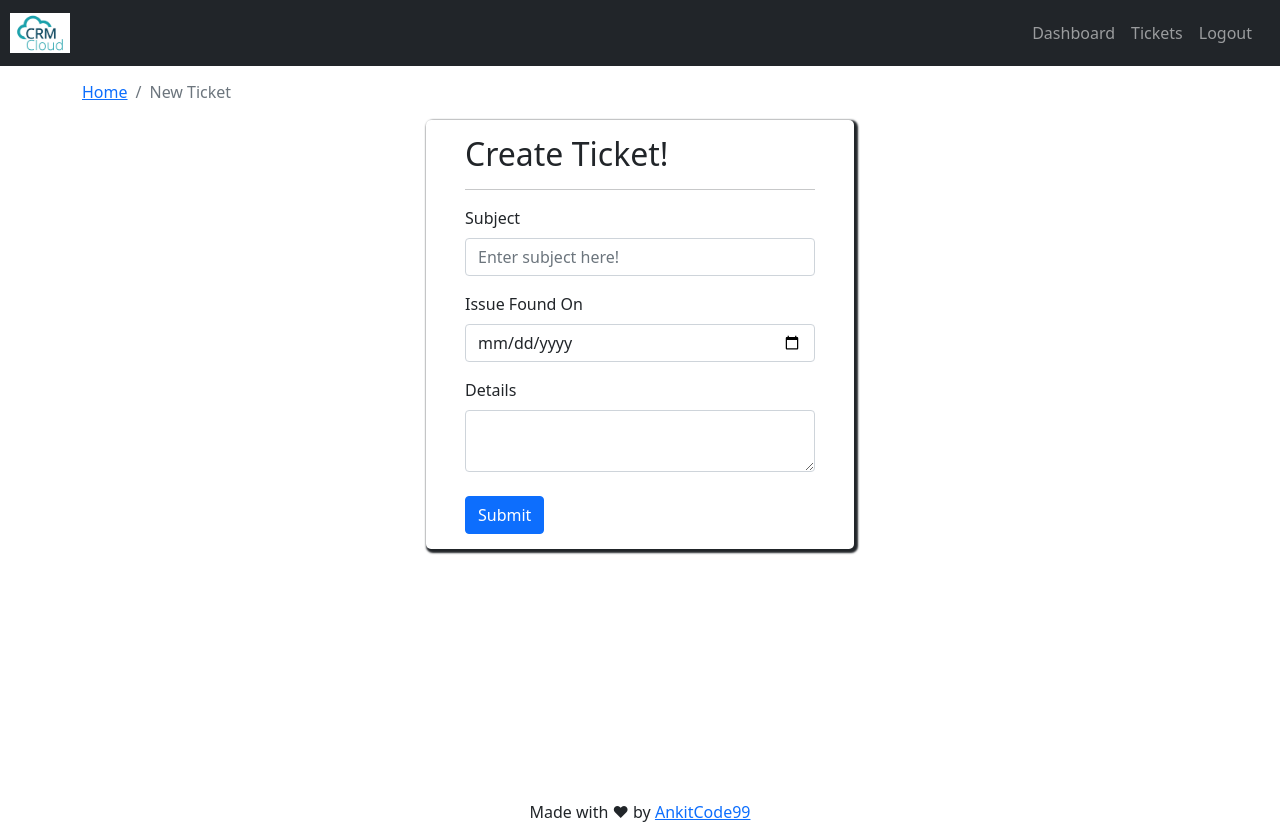
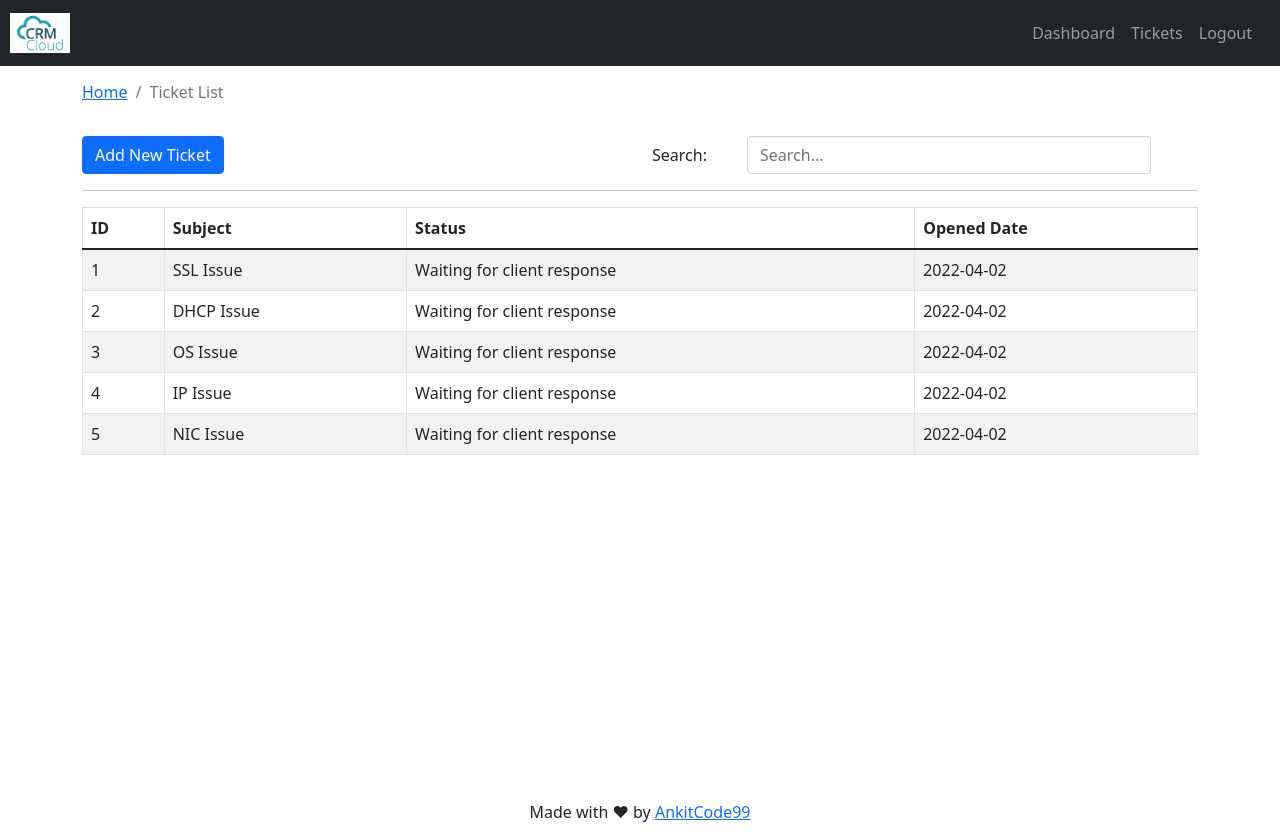
Before and after one commit to Ankitcode99/CRM-Frontend, a React (Create React App) app: page / in a window 1280 px wide. Built offline with nearby package versions, Linux system fonts and the light colour scheme.

Commit message:
Added Search Bar and ticket listing table

```diff
--- a/src/App.js
+++ b/src/App.js
@@ -3,6 +3,7 @@
 import { Dashboard } from './pages/dashboard/Dashboard.page';
 import { Entry } from './pages/entry/Entry.page';
 import { AddTicket } from './pages/new-ticket/AddTicket.page';
+import { TicketList } from './pages/ticket-list/TicketList.page';
 
 function App() {
   return (
@@ -11,7 +12,8 @@
       <DefaultLayout>
         {/* now we can send the main content to be displayed in default layout */}
         {/* <Dashboard/> */}
-        <AddTicket />
+        {/* <AddTicket /> */}
+        <TicketList />
       </DefaultLayout>
     </div>
   );
--- a/src/assets/dummy/dummy-tickets.json
+++ b/src/assets/dummy/dummy-tickets.json
@@ -7,25 +7,25 @@
     },
     {
         "Id":2,
-        "Subject":"SSL Issue",
+        "Subject":"DHCP Issue",
         "Status":"Waiting for client response",
         "OpenDate":"2022-04-02"
     },
     {
         "Id":3,
-        "Subject":"SSL Issue",
+        "Subject":"OS Issue",
         "Status":"Waiting for client response",
         "OpenDate":"2022-04-02"
     },
     {
         "Id":4,
-        "Subject":"SSL Issue",
+        "Subject":"IP Issue",
         "Status":"Waiting for client response",
         "OpenDate":"2022-04-02"
     },
     {
         "Id":5,
-        "Subject":"SSL Issue",
+        "Subject":"NIC Issue",
         "Status":"Waiting for client response",
         "OpenDate":"2022-04-02"
     }
--- /dev/null
+++ b/src/components/search-form/SearchForm.comp.js
@@ -0,0 +1,27 @@
+import React from 'react'
+import {Form, Row, Col} from 'react-bootstrap'
+import PropTypes from 'prop-types'
+
+export const SearchForm = ({handleOnChange, str}) => {
+  return (
+    <Form>
+        <Form.Group as={Row}>
+            <Form.Label column sm="2">Search: </Form.Label>
+            <Col sm="9">
+                <Form.Control
+                    name="searchStr"
+                    type="text"
+                    value={str}
+                    onChange = {handleOnChange}
+                    placeholder="Search..."
+                />
+            </Col>
+        </Form.Group>
+    </Form>
+  )
+}
+
+SearchForm.propTypes = {
+    handleOnChange: PropTypes.func.isRequired,
+    str: PropTypes.string.isRequired
+}
--- /dev/null
+++ b/src/pages/ticket-list/TicketList.page.js
@@ -0,0 +1,48 @@
+import React, { useEffect, useState } from 'react'
+import {Container, Row, Col, Button} from 'react-bootstrap'
+import { PageBreadcrumb } from '../../components/breadcrumb/Breadcrumb.comp'
+import { SearchForm } from '../../components/search-form/SearchForm.comp'
+import { TicketTable } from '../../components/ticket-table/TicketTable.comp'
+import tickets from '../../assets/dummy/dummy-tickets.json'
+
+export const TicketList = () => {
+    const [str,setStr] = useState("");
+    const [dispTicket,setDispTicket] = useState(tickets)
+
+    useEffect(()=>{},[str,dispTicket])
+
+    const handleOnChange = (e) => {
+        setStr(e.target.value);
+        console.log(str)
+        searchTicket(str);
+   }
+
+    const searchTicket = (sttr) => {
+        const displayTicket = tickets.filter(item => item.Subject.toLowerCase().includes(sttr.toLowerCase()))
+
+        setDispTicket(displayTicket);
+    }
+  return (
+    <Container>
+        <Row>
+            <Col>
+                <PageBreadcrumb page="Ticket List"/>
+            </Col>
+        </Row>
+        <Row className='mt-3'>
+            <Col>
+                <Button >Add New Ticket</Button>
+            </Col>
+            <Col className="text-right">
+                <SearchForm handleOnChange={handleOnChange} str={str}/>
+            </Col>
+        </Row>
+        <hr/>
+        <Row>
+            <Col>
+                <TicketTable TableData={dispTicket}/>
+            </Col>
+        </Row>
+    </Container>
+  )
+}
```
Also changed, not shown: src/components/ticket-table/TicketTable.comp.js (+6 -1 lines).
